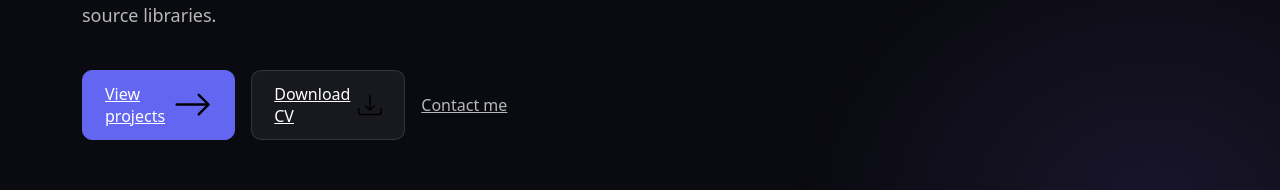
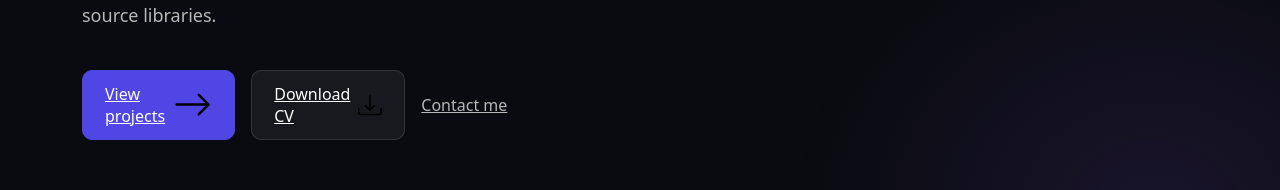
Before and after one commit to dmarsal90/react-portfolio, a React (Vite) app: page / in a window 1280 px wide. Shown: the part 509-699 px from the top of the page. Built offline with nearby package versions, Linux system fonts and the light colour scheme; no server answers.

Commit message:
fix: darken the accent so the primary button text meets WCAG AA contrast; drop a dead reduced-motion selector

```diff
--- a/src/App.css
+++ b/src/App.css
@@ -1,7 +1,7 @@
 /************ Design tokens ************/
 :root {
   --bg: #0a0b10;
-  --accent: #6366f1;
+  --accent: #4f46e5;
   --muted: #b8b8b8;
   --radius: 14px;
   --glass-bg: linear-gradient(150deg, rgb(255 255 255 / 0.1), rgb(255 255 255 / 0.04));
@@ -676,7 +676,7 @@ a:focus-visible, button:focus-visible, summary:focus-visible, input:focus-visibl
   transition: 0.2s ease-in-out;
 }
 .btn-solid { background: var(--accent); border: 1px solid var(--accent); }
-.btn-solid:hover { background: #4f52d9; color: #fff; }
+.btn-solid:hover { background: #4338ca; color: #fff; }
 .btn-ghost { background: rgb(255 255 255 / 0.06); border: 1px solid var(--glass-border); }
 .btn-ghost:hover { background: rgb(255 255 255 / 0.12); color: #fff; }
 .hero-link {
@@ -800,7 +800,7 @@ a:focus-visible, button:focus-visible, summary:focus-visible, input:focus-visibl
   .footer-meta { justify-content: flex-end; }
 }
 @media (prefers-reduced-motion: reduce) {
-  .banner img, html { animation: none; scroll-behavior: auto; }
+  html { scroll-behavior: auto; }
 }
 
 /************ Collapsed navigation ************/
```
